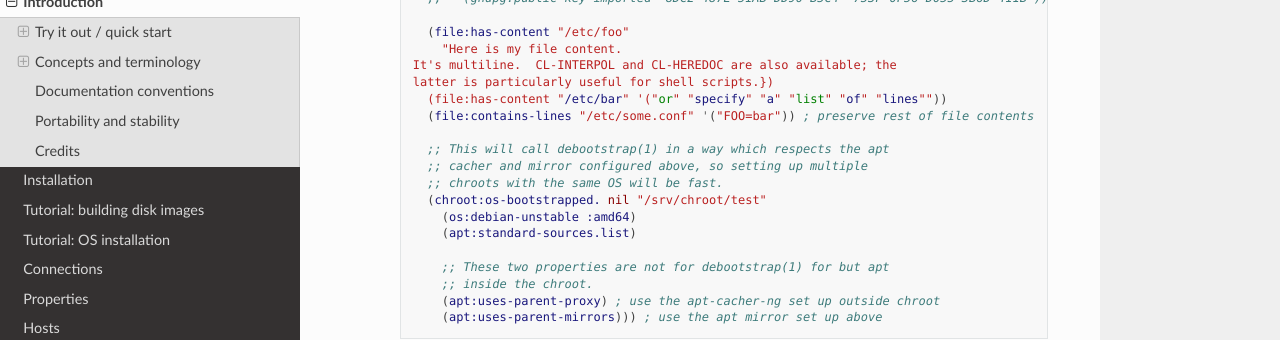
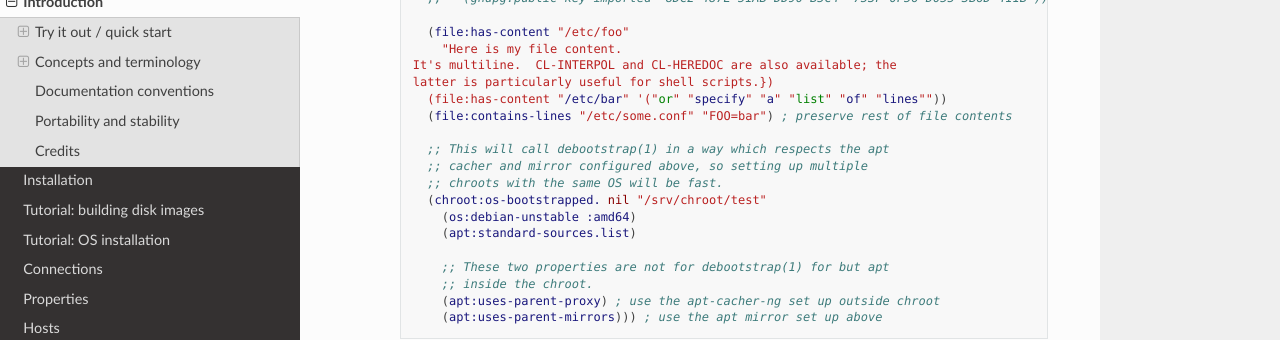
Before and after one commit to spwhitton/consfigurator, a Sphinx documentation site: the page built from doc/introduction.rst, in a window 1280 px wide and 900 px high, scrolled down 1032 px. Shown: the part 151-491 px from the top of the window. Built offline with Sphinx 7.4.7 and the Read the Docs theme 2.0.0, drawn with Linux system fonts in a browser that asks for light colours.

Commit message:
introduction.rst: fix FILE:CONTAINS-LINES example
Reported-by: Andreas Reuleaux <rx@a-rx.info>
Signed-off-by: Sean Whitton <spwhitton@spwhitton.name>

```diff
--- a/doc/introduction.rst
+++ b/doc/introduction.rst
@@ -63,7 +63,7 @@ Try it out / quick start
 	It's multiline.  CL-INTERPOL and CL-HEREDOC are also available; the
 	latter is particularly useful for shell scripts.})
 	  (file:has-content "/etc/bar" '("or" "specify" "a" "list" "of" "lines""))
-	  (file:contains-lines "/etc/some.conf" '("FOO=bar")) ; preserve rest of file contents
+	  (file:contains-lines "/etc/some.conf" "FOO=bar") ; preserve rest of file contents
 
 	  ;; This will call debootstrap(1) in a way which respects the apt
 	  ;; cacher and mirror configured above, so setting up multiple
```
